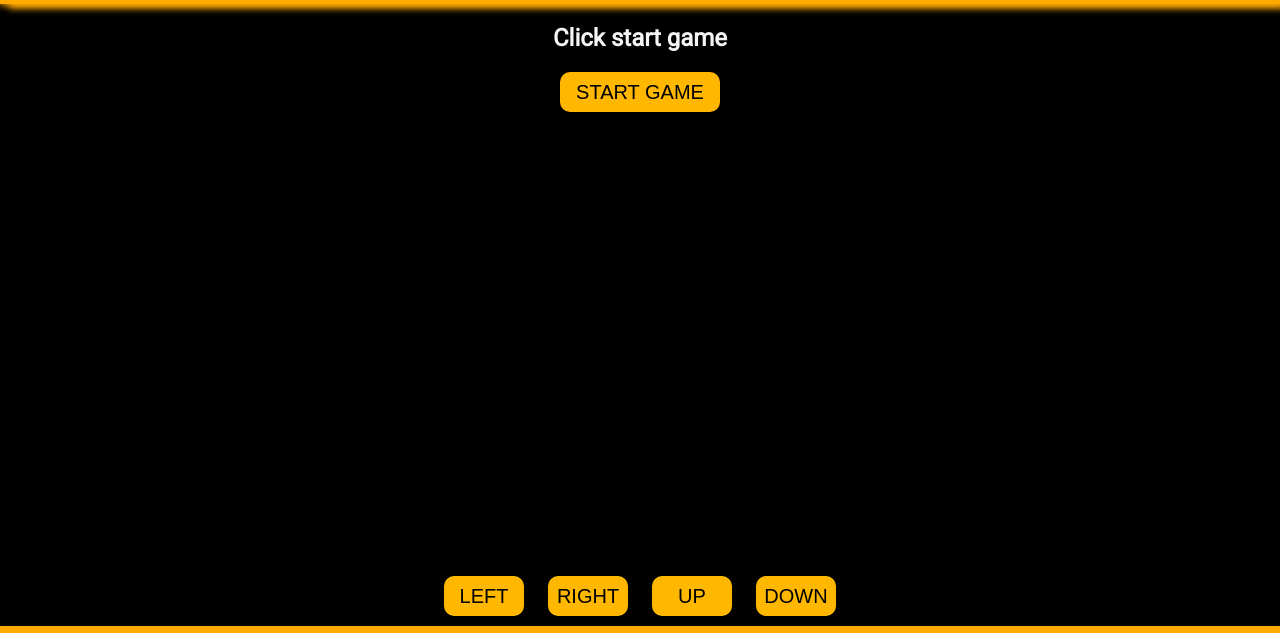
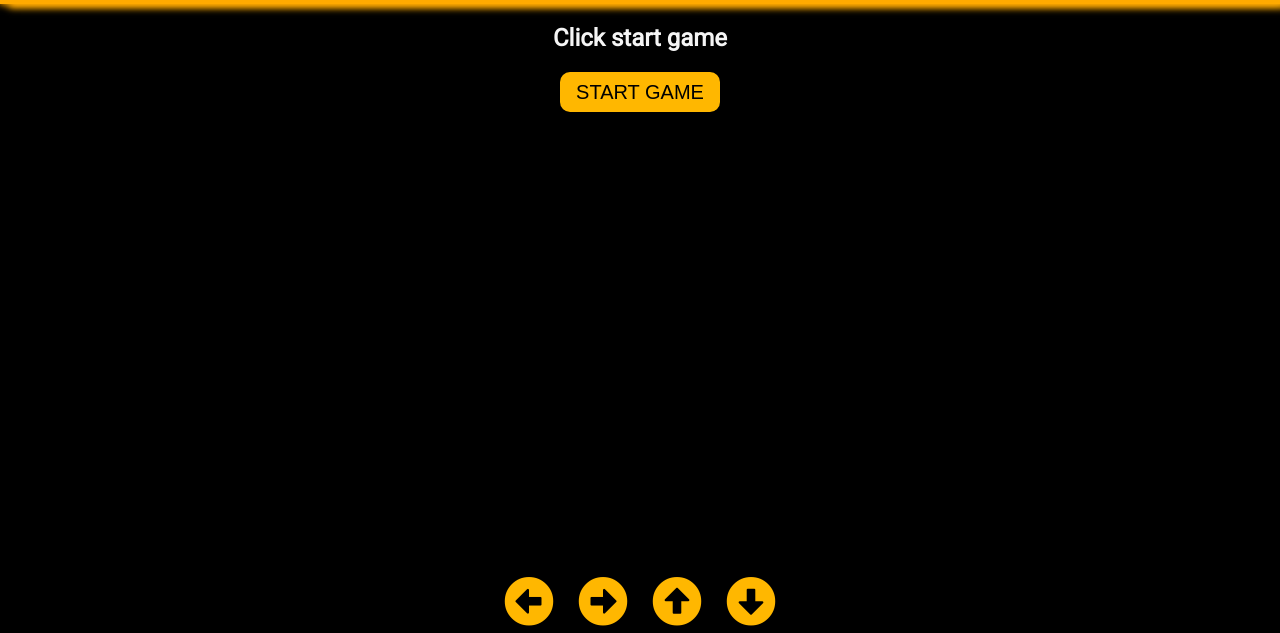
Before and after one commit to FemiAdesola/Snake-game, a plain HTML site: page index.html in a window 1280 px wide. Shown: the part 145-778 px from the top of the page. Drawn offline with Linux system fonts and the light colour scheme.

Commit message:
Changed text button to arrow key

```diff
--- a/index.html
+++ b/index.html
@@ -23,10 +23,14 @@
             <canvas id="CanvasScreen" width="500" height="400"></canvas>
         </div>
         <div class="button-pad">
-            <input type="button" id="left" value="left">
+            <button type="button" id="left"><i class="fas fa-arrow-alt-circle-left"></i></i></button>
+            <button type="button" id="right"><i class="fas fa-arrow-alt-circle-right"></i></button>
+            <button type="button" id="up"><i class="fas fa-arrow-alt-circle-up"></i></button>
+            <button type="button" id="down"><i class="fas fa-arrow-alt-circle-down"></i></i></button>
+            <!-- <input type="button" id="left" value="left">
             <input type="button" id="right"  value="right">
             <input type="button" id="up" value="up">
-            <input type="button" id="down" value="down">
+            <input type="button" id="down" value="down"> -->
 
         </div>
     </main>
--- a/style.css
+++ b/style.css
@@ -142,6 +142,23 @@ footer{
     color: var(--ancient-1);
 }
 
+/* button control */
+.button-pad i:hover{
+    color: var(--br-6);
+}
+
+.button-pad i{
+    font-size: 50px;
+    cursor: pointer;
+    color: var(--yellow-5);
+}
+.button-pad button{
+    background-color: var(--black);
+    border: none;
+    margin: 10px;
+}
+
+/* input button */
 input[type="button"] {
     background-color: var(--yellow-5);
     color: var(--black);
```
